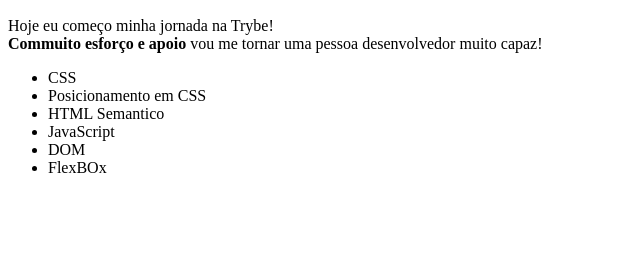
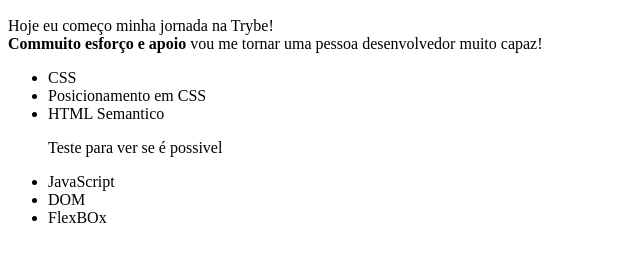
Before and after one commit to AntonioJSCardoso/trybe-exercises, a plain HTML site: page bloco_3/dia_1/<!DOCTYPE html>.html in a window 1280 px wide. Shown: the part 110-372 px from the top of the page, without its empty margins (0-640 px from the left). Drawn offline with Linux system fonts and the light colour scheme.

Commit message:
exercicio atualizado

```diff
--- a/bloco_3/dia_1/<!DOCTYPE html>.html
+++ b/bloco_3/dia_1/<!DOCTYPE html>.html
@@ -15,6 +15,7 @@
                 <li>CSS</li>
                 <li>Posicionamento em CSS</li>
                 <li>HTML Semantico</li>
+                <p>Teste  para ver se é possivel</p>
                 <li>JavaScript</li>
                 <li>DOM</li>
                 <li>FlexBOx</li>
```
